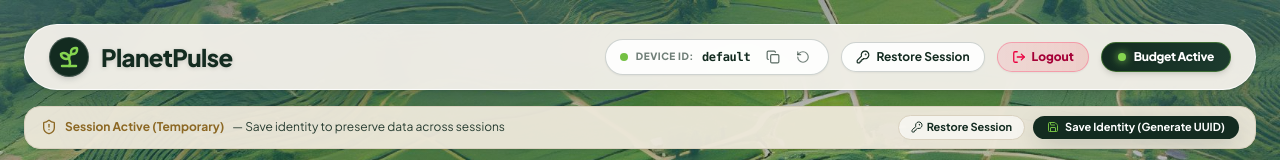
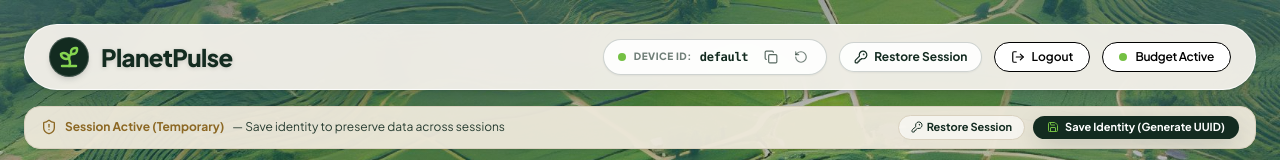
Before and after one commit to devanshx72/azisly-hackathon, a React (Vite) app in the folder frontend/: page / in a window 1280 px wide. Shown: the top 160 px of the page. Built offline with nearby package versions, Linux system fonts and the light colour scheme; no server answers.

Commit message:
UI: apply 3D offset hover shadow effect to Budget Active and Logout buttons

```diff
--- a/frontend/src/components/Navbar.tsx
+++ b/frontend/src/components/Navbar.tsx
@@ -104,10 +104,10 @@ export const Navbar: React.FC<NavbarProps> = ({
           {/* Logout Button */}
           <button
             onClick={handleLogout}
-            className="flex items-center space-x-1.5 px-3.5 py-1.5 rounded-full text-xs font-extrabold bg-gradient-to-r from-rose-500/10 to-red-500/15 hover:from-rose-500/20 hover:to-red-500/25 border border-rose-500/30 text-rose-800 shadow-xs hover:shadow-md hover:scale-[1.02] active:scale-95 transition-all duration-200 cursor-pointer"
+            className="flex items-center space-x-1.5 px-4 py-1.5 rounded-full text-xs font-semibold bg-white text-black border border-black cursor-pointer transition-all duration-300 ease-in-out shadow-[0_0_0_0_black] hover:-translate-y-1 hover:-translate-x-0.5 hover:shadow-[2px_5px_0_0_black] active:translate-y-0.5 active:translate-x-0.25 active:shadow-[0_0_0_0_black]"
             title="Log out of current session"
           >
-            <LogOut className="w-3.5 h-3.5 text-rose-600 stroke-[2.2]" />
+            <LogOut className="w-3.5 h-3.5 text-black" />
             <span>Logout</span>
           </button>
 
@@ -115,21 +115,21 @@ export const Navbar: React.FC<NavbarProps> = ({
           {isOverTarget ? (
             <button
               onClick={onOpenThresholdModal}
-              className="flex items-center space-x-2 px-4 py-1.5 rounded-full text-xs font-extrabold transition-all duration-200 border shadow-md bg-[#EFE9DC] hover:bg-[#E6DEC9] text-[#132B20] border-[#D9D1BF] hover:scale-[1.02] active:scale-95 cursor-pointer"
+              className="flex items-center space-x-2 px-4 py-1.5 rounded-full text-xs font-semibold bg-white text-black border border-black cursor-pointer transition-all duration-300 ease-in-out shadow-[0_0_0_0_black] hover:-translate-y-1 hover:-translate-x-0.5 hover:shadow-[2px_5px_0_0_black] active:translate-y-0.5 active:translate-x-0.25 active:shadow-[0_0_0_0_black]"
               title="Click to review threshold rebalancing"
             >
               <span className="w-2 h-2 rounded-full bg-[#8C6824]"></span>
-              <span className="font-bold tracking-tight text-[#132B20]">
+              <span className="font-semibold tracking-tight text-black">
                 Target Reached (+{overageKg.toFixed(1)} kg)
               </span>
             </button>
           ) : (
             <button
               onClick={onOpenThresholdModal}
-              className="flex items-center space-x-2 px-4 py-1.5 rounded-full text-xs font-extrabold transition-all duration-200 border shadow-md bg-gradient-to-r from-[#132B20] to-[#1C3B2E] hover:from-[#1A382A] hover:to-[#254A3B] text-white border-[#74C043]/40 hover:scale-[1.02] active:scale-95 cursor-pointer"
+              className="flex items-center space-x-2 px-4 py-1.5 rounded-full text-xs font-semibold bg-white text-black border border-black cursor-pointer transition-all duration-300 ease-in-out shadow-[0_0_0_0_black] hover:-translate-y-1 hover:-translate-x-0.5 hover:shadow-[2px_5px_0_0_black] active:translate-y-0.5 active:translate-x-0.25 active:shadow-[0_0_0_0_black]"
             >
-              <span className="w-2 h-2 rounded-full bg-[#85D450] shadow-[0_0_8px_#85D450]"></span>
-              <span className="font-extrabold tracking-tight text-white drop-shadow-xs">
+              <span className="w-2 h-2 rounded-full bg-[#74C043]"></span>
+              <span className="font-semibold tracking-tight text-black">
                 Budget Active
               </span>
             </button>
```
